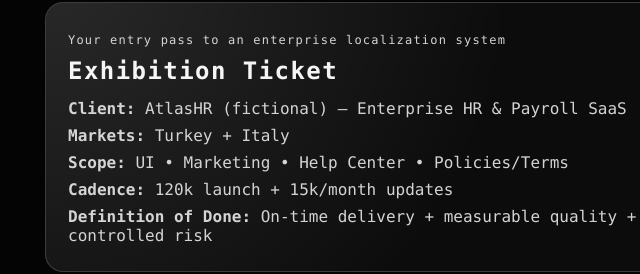
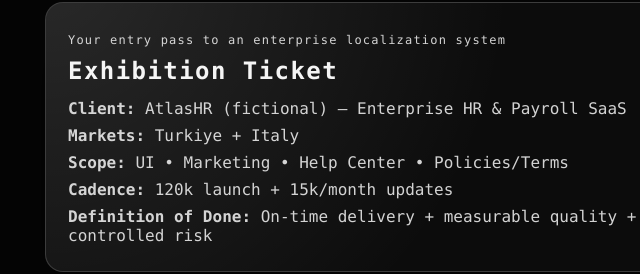
Before and after one commit to duyiyi05/translated, a plain HTML site: page index.html in a window 1280 px wide. Both pictures are taken after a click on the button "Next". Shown: the part 232-506 px from the top of the page, 255-895 px from the left. Drawn offline with Linux system fonts and the light colour scheme.

Commit message:
Update market name from 'Turkey' to 'Turkiye'

```diff
--- a/index.html
+++ b/index.html
@@ -39,7 +39,7 @@
             <h2>Exhibition Ticket</h2>
 
             <p><strong>Client:</strong> AtlasHR (fictional) — Enterprise HR & Payroll SaaS</p>
-            <p><strong>Markets:</strong> Turkey + Italy</p>
+            <p><strong>Markets:</strong> Turkiye + Italy</p>
             <p><strong>Scope:</strong> UI • Marketing • Help Center • Policies/Terms</p>
             <p><strong>Cadence:</strong> 120k launch + 15k/month updates</p>
             <p><strong>Definition of Done:</strong> On-time delivery + measurable quality + controlled risk</p>
```
